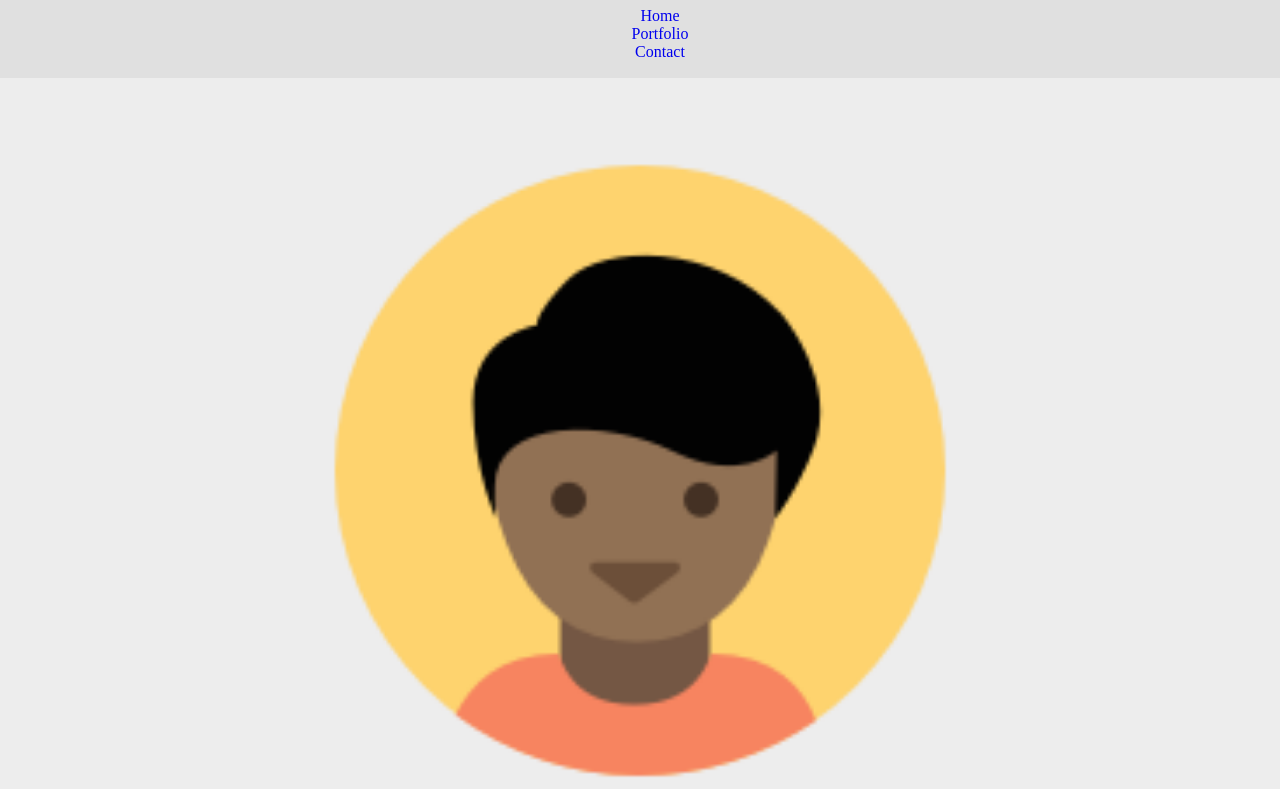
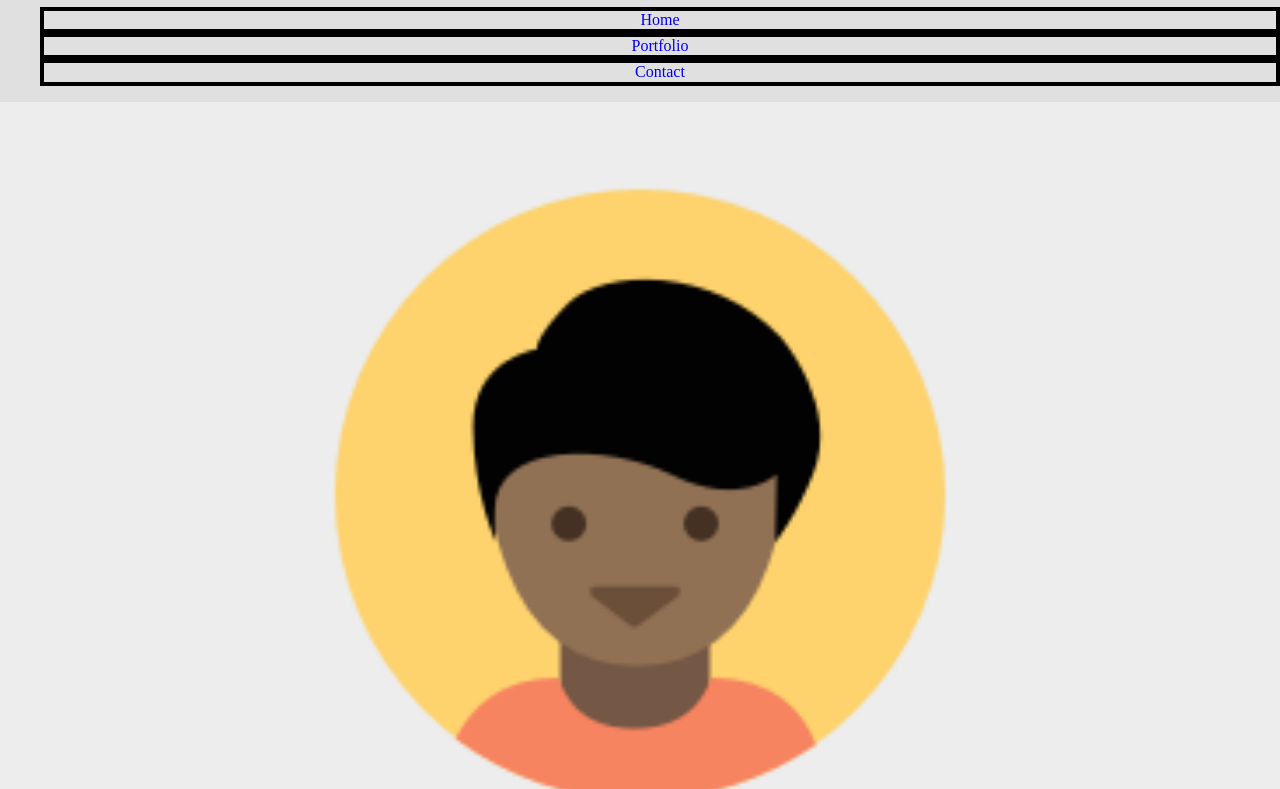
Before and after one commit to jonf408/techdegree-project-2, a plain HTML site: page index.html in a window 1280 px wide. Shown: the part 73-862 px from the top of the page. Drawn offline with nearby package versions, Linux system fonts and the light colour scheme.

Commit message:
updated style.css
updated style.css in order to see the alignment better. Will remove the border, as soon as I figure out how to center align the menu items.

```diff
--- a/css/styles.css
+++ b/css/styles.css
@@ -10,6 +10,8 @@ a:link {
 }
 
 li {
+  text-align: center;
+  border: solid black 4px;
   list-style-type: none;
   list-style-position: outside;
 }
```
